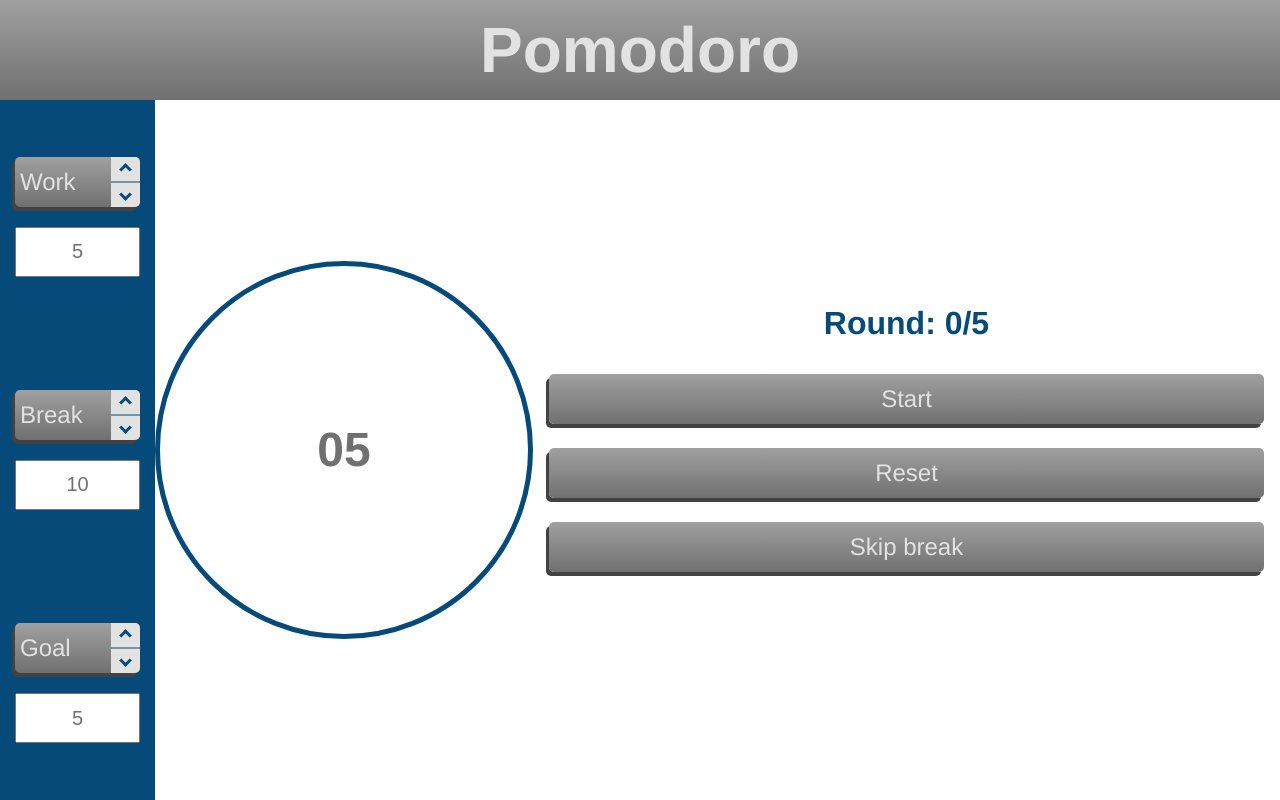
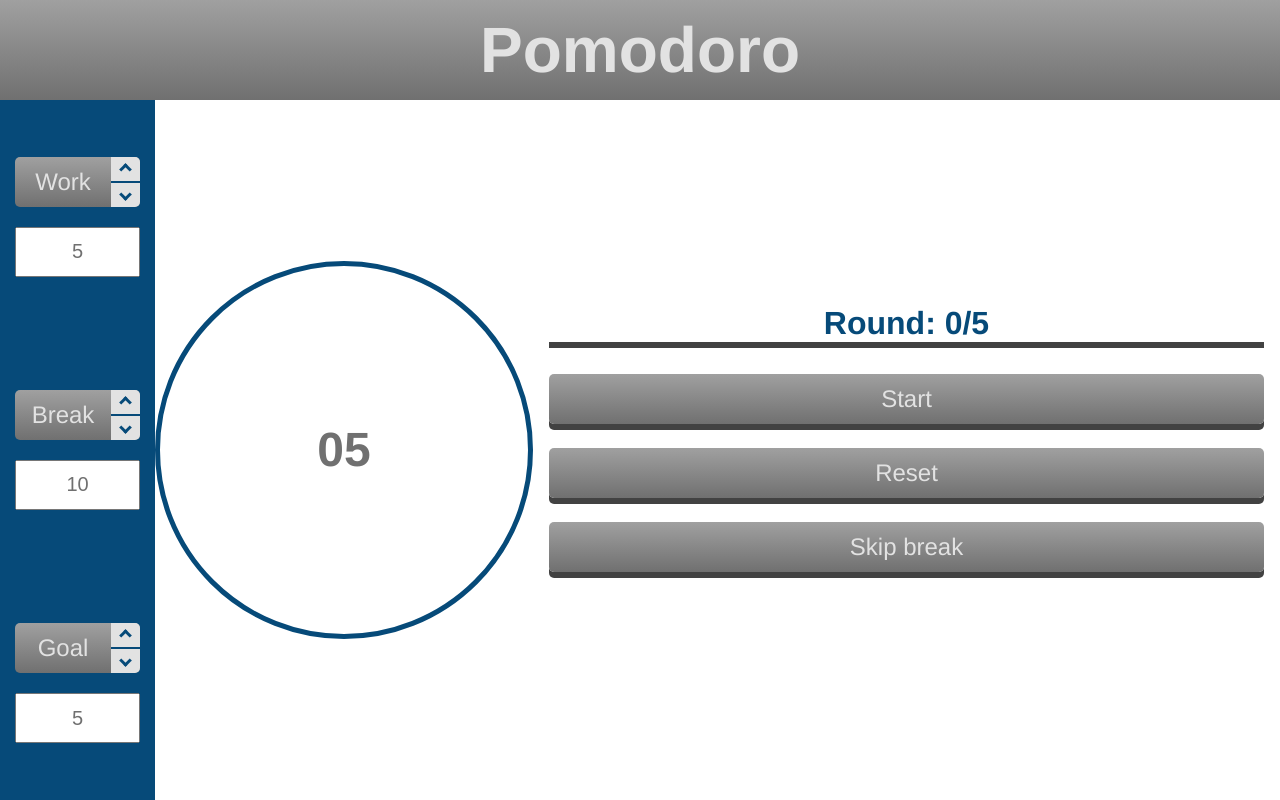
Before and after one commit to Gabewest1/pomodoro-clock, a website built with webpack: page index.html in a window 1280 px wide. Built offline with nearby package versions, Linux system fonts and the light colour scheme; some packages are replaced by stand-ins of ours.

Commit message:
Updated buttons
Moved box-shadow to buttons that are in the `.buttons` container. Added :active pseudo class to transform the button down and decrease box-shadow for a click effect

```diff
--- a/styles.css
+++ b/styles.css
@@ -91,21 +91,30 @@ body {
   justify-content: center;
   align-items: center;
 
-  box-shadow: -3px 4px rgba(66, 66, 66, 1)
 }
-
 .buttons {
     padding: 0 1em;
     box-sizing: border-box;
     width: 100%;
+    transition: all .5s linear;
 }
 .buttons > * {
     margin-bottom: 1em;
+    box-shadow: 0px 6px rgba(66, 66, 66, 1)
+}
+.buttons > *:active {
+    box-shadow: 0 2px #666;
+    transform: translateY(4px);
+}
+
+.startBtn {
+
 }
 
 .button__text {
   flex-grow: 1;
   padding: 0 5px;
+  text-align: center;
 }
 
 .arrows {
@@ -126,7 +135,7 @@ body {
   content: "";
   display: block;
   width: 100%;
-  height: 1px;
+  height: 2px;
   position: absolute;
   top: 50%;
   transform: translateY(-50%);
@@ -134,8 +143,16 @@ body {
 }
 
 .arrow__wrapper {
-  padding: 0 10px;
+  padding: 5px 10px;
+  box-sizing: border-box;
   display:flex;
+  justify-content: center;
+  align-items: center;
+  width: 100%;
+  flex-grow: 1;
+}
+.arrow__wrapper:active {
+  background: darkgray;
 }
 
 .arrow {
```
